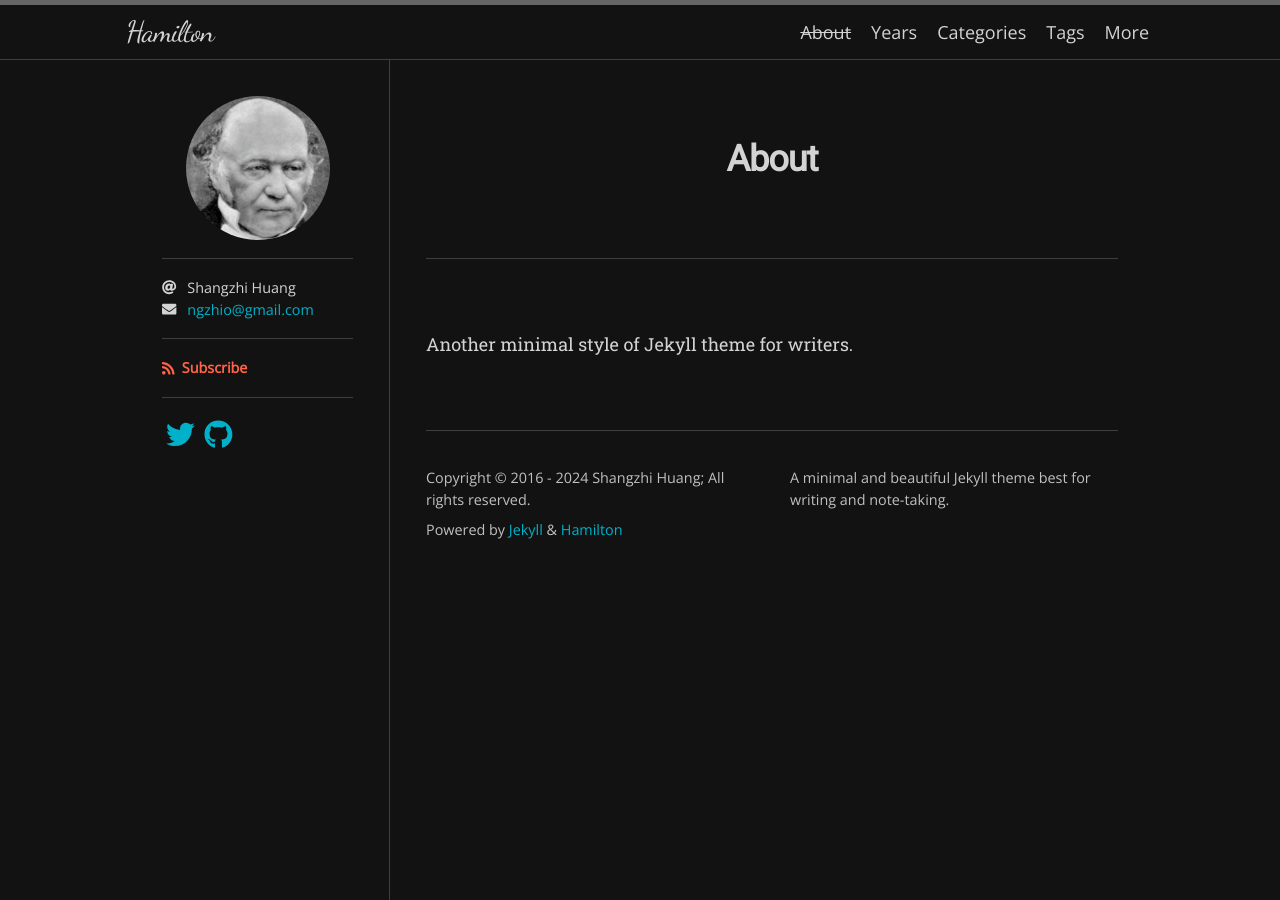
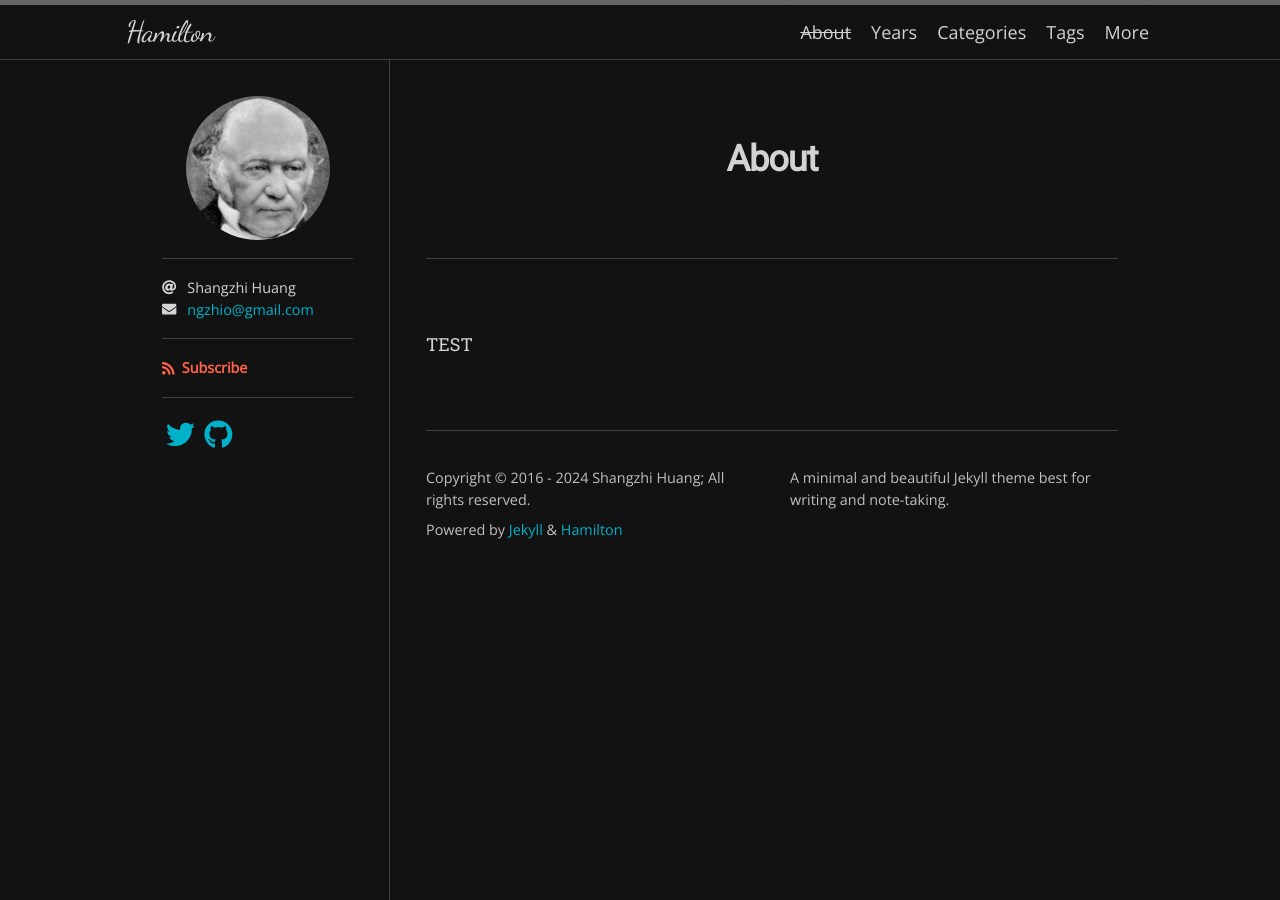
Before and after one commit to jorgekero/jorgekero.github.io, a Jekyll site: the page built from about.md, in a window 1280 px wide. Built offline with Jekyll 4.4.1, drawn with Linux system fonts in a browser that asks for light colours; nearby versions of some CDN libraries; some web fonts are replaced.

Commit message:
TEST about

```diff
--- a/about.md
+++ b/about.md
@@ -4,4 +4,4 @@ title: About
 permalink: /about/
 ---
 
-Another minimal style of Jekyll theme for writers.
+TEST
```
